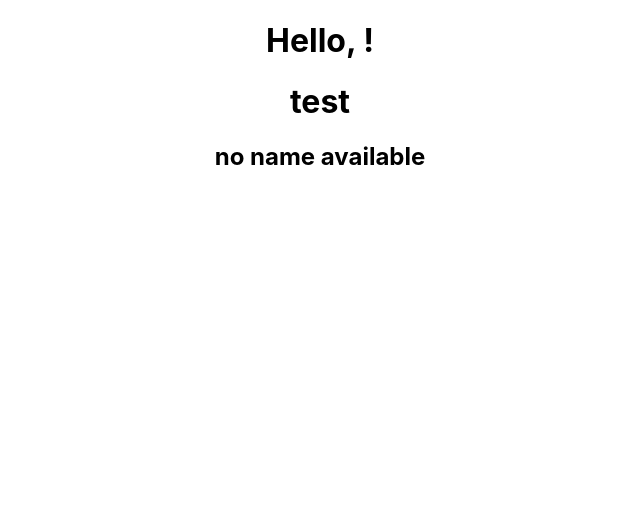
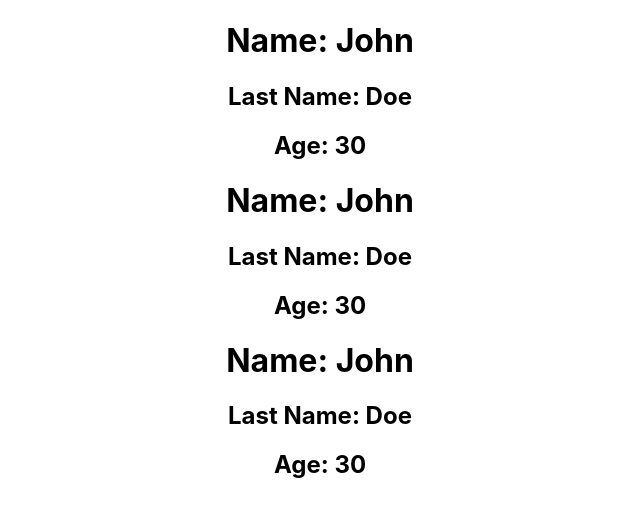
Before and after one commit to briankihia/react_movie_app, a React (Create React App) app: page / in a window 1280 px wide. Shown: the top 516 px of the page, without its empty margins (320-960 px from the left). Built offline with nearby package versions, Linux system fonts and the light colour scheme.

Commit message:
components

```diff
--- a/src/App.js
+++ b/src/App.js
@@ -1,25 +1,26 @@
 import './App.css';
 
+// we can add a new component in here
+// below is our person component
+
+const Person = () => {
+  return (
+    <>
+      <h1>Name: John</h1>
+      <h2>Last Name: Doe</h2>
+      <h2>Age: 30</h2>
+    </>
+  )
+}
+
+
 const App = () => {
-  // we explore dynamic nature of react
-  // we can call different variables here
 
-  const name = null;
   return (
     <div className="App">
-      <h1>Hello, {name}!</h1>
-      {/* we open up curly braces and check if name exists. In that case we want to render this react fragment inside of this parenthesis*/}
-      {/* below is an if condition thus has 2 parts */}
-      {/* NB- if you want to render 2 different elements one next to another, you need to wrap them in a so called react fragments */}
-      {name ? (
-        <>tests</>
-      ): (
-        <>
-          <h1>test</h1>
-          <h2>no name available</h2>
-        </>
-
-      )}
+      <Person />
+      <Person />
+      <Person />
     </div>
   );
 }
```
